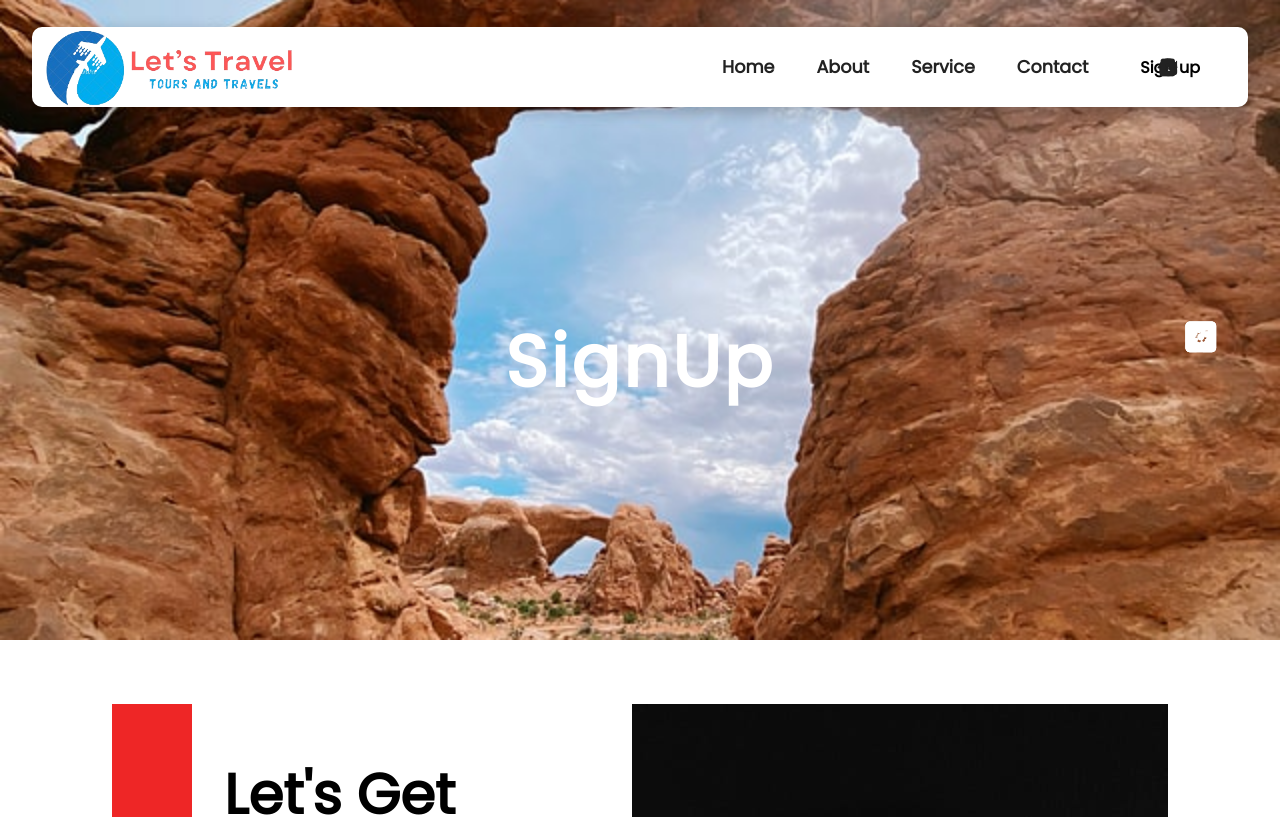
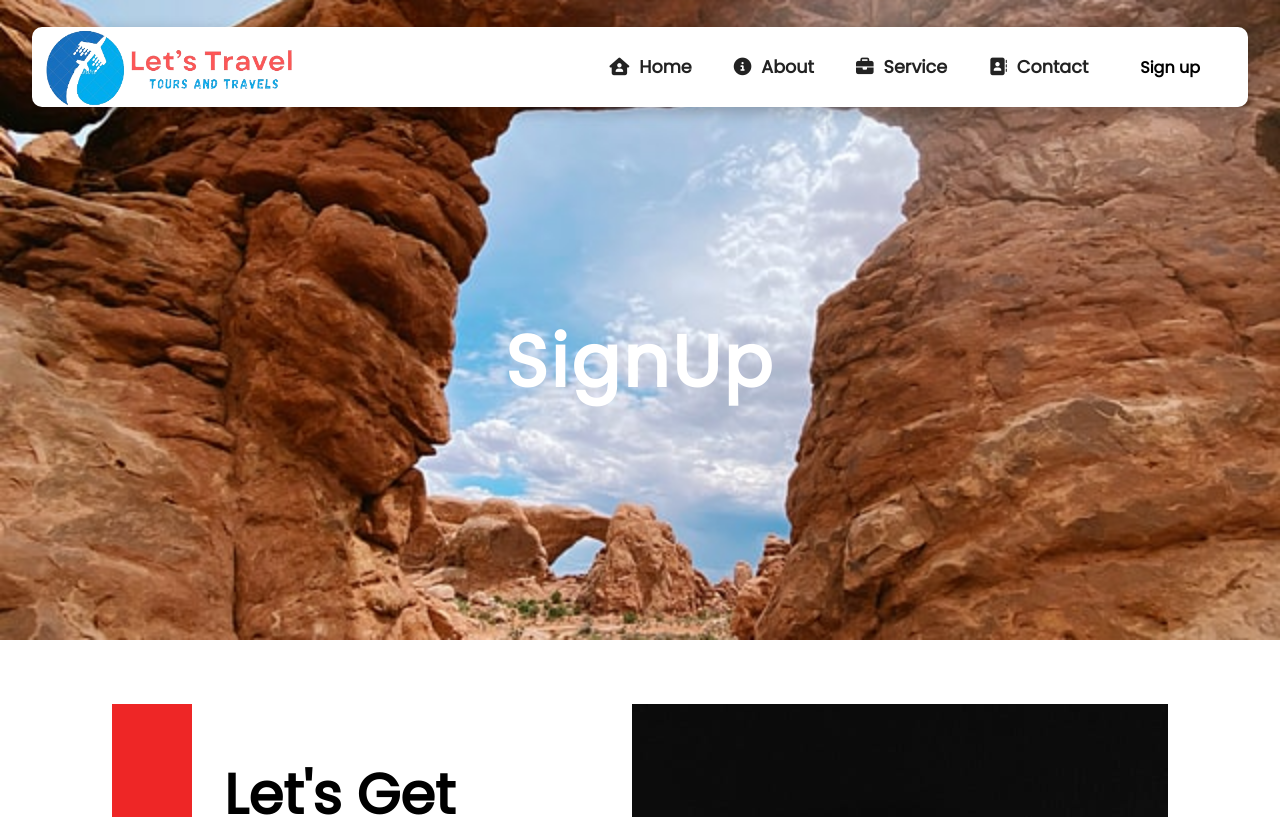
Before and after one commit to venukaushik/Let-s-Travel, a React (Vite) app: page /signup in a window 1280 px wide. Shown: the top 817 px of the page. Built offline with nearby package versions, Linux system fonts and the light colour scheme.

Commit message:
Update SignUp.css

```diff
--- a/src/components/SingUp/SignUp.css
+++ b/src/components/SingUp/SignUp.css
@@ -52,7 +52,7 @@ form input {
   border-bottom: 2px solid black;
 }
 
-i {
+form i {
   position: absolute;
   top: 40%;
   right: 5%;
```
